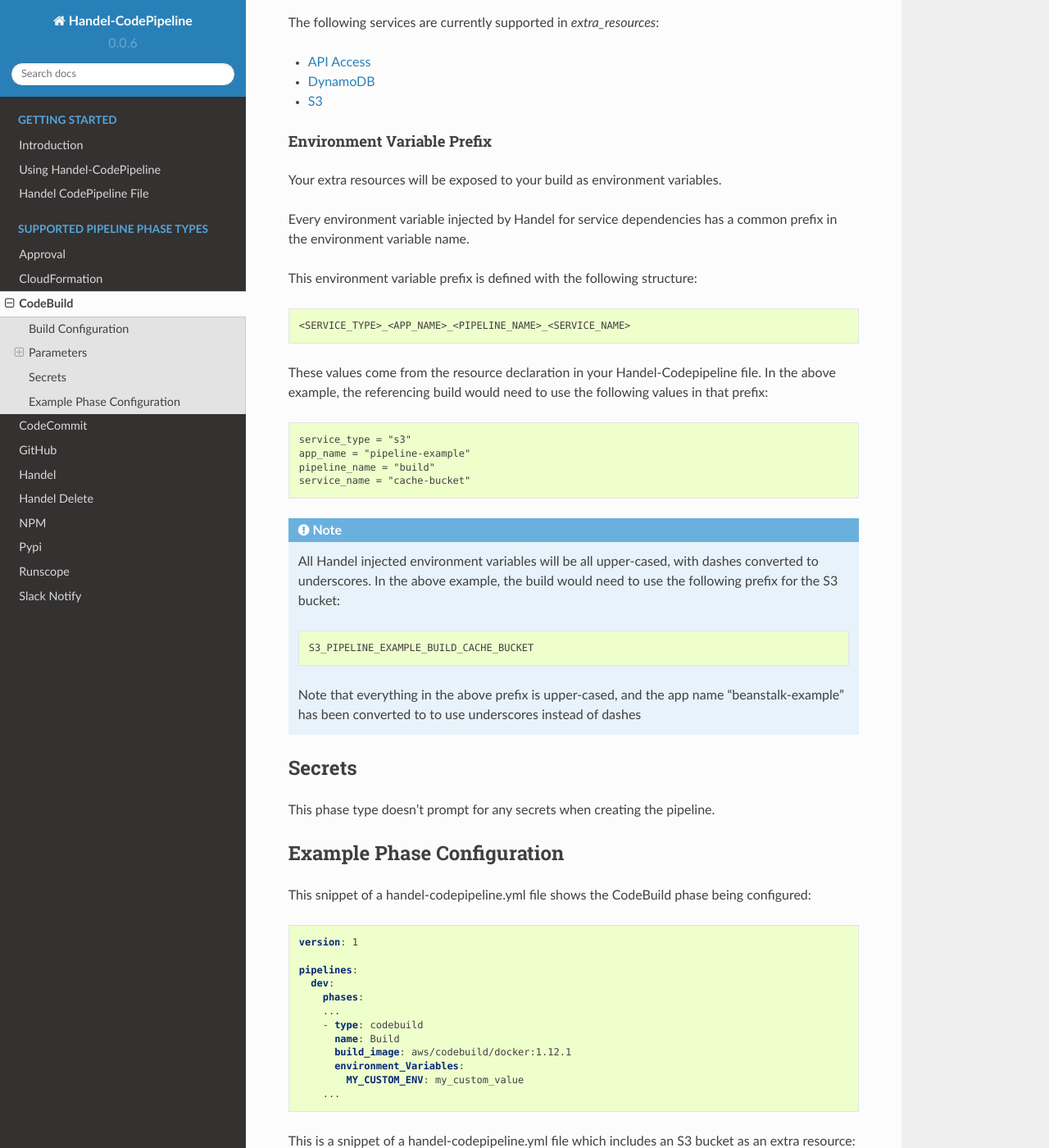
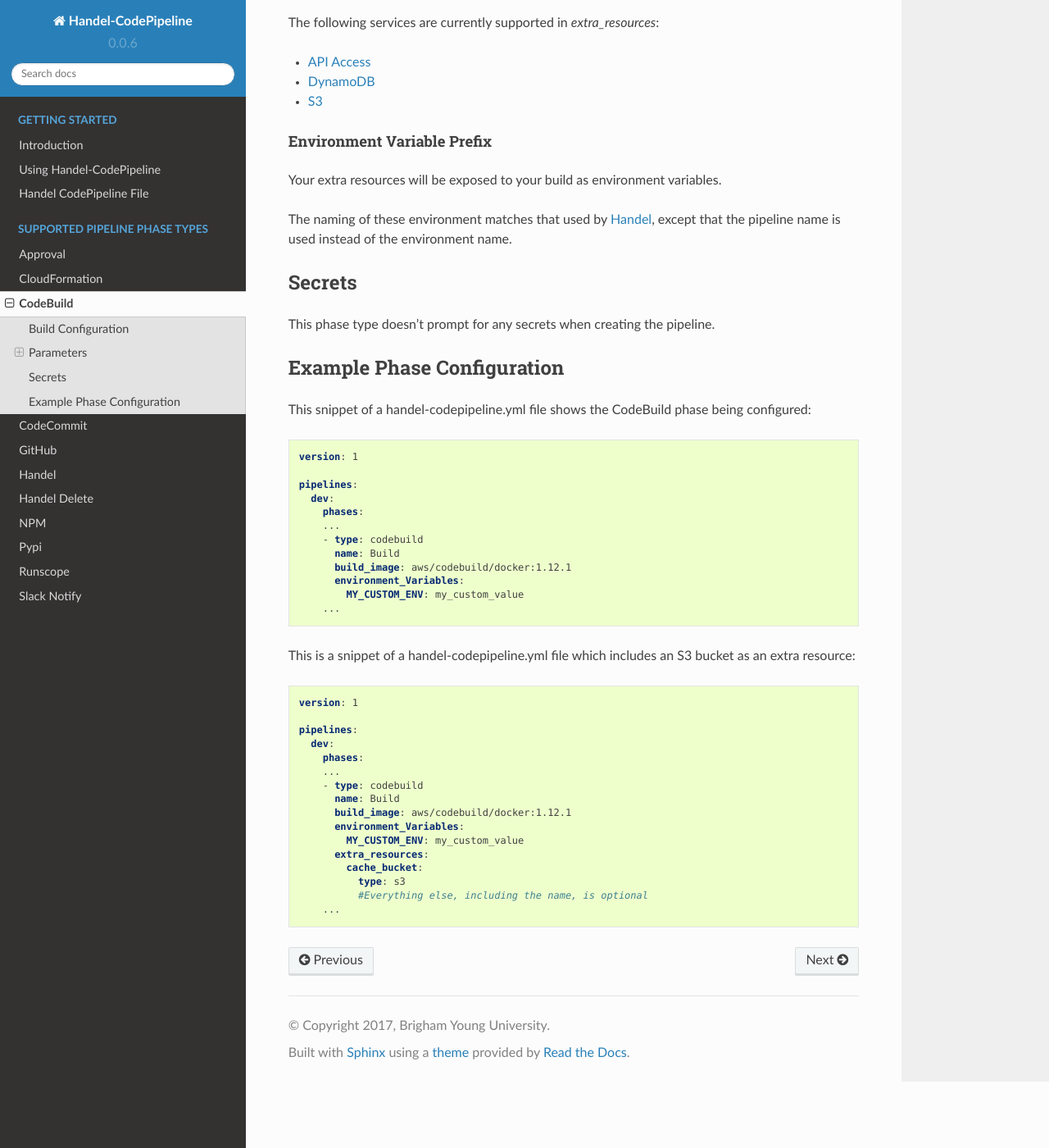
Before and after one commit to byu-oit/handel-codepipeline, a Sphinx documentation site: the page built from docs/phase-types/codebuild.rst, in a window 1280 px wide and 1400 px high, scrolled down 1320 px. Shown: the whole window at 82% size. Built offline with Sphinx 7.4.7 and the Read the Docs theme 2.0.0, drawn with Linux system fonts in a browser that asks for light colours.

Commit message:
Reference Handel env var docs

```diff
--- a/docs/phase-types/codebuild.rst
+++ b/docs/phase-types/codebuild.rst
@@ -85,33 +85,7 @@
 
 Your extra resources will be exposed to your build as environment variables.
 
-Every environment variable injected by Handel for service dependencies has a common prefix in the environment variable name.
-
-This environment variable prefix is defined with the following structure:
-
-.. code-block:: none
-
-   <SERVICE_TYPE>_<APP_NAME>_<PIPELINE_NAME>_<SERVICE_NAME>
-
-These values come from the resource declaration in your Handel-Codepipeline file. In the above example, the referencing build would need to use the following values in that prefix:
-
-.. code-block:: none
-
-    service_type = "s3"
-    app_name = "pipeline-example"
-    pipeline_name = "build"
-    service_name = "cache-bucket"
-
-.. NOTE::
-
-   All Handel injected environment variables will be all upper-cased, with dashes converted to underscores. In the above example, the build would need to use the following prefix for the S3 bucket:
-
-   .. code-block:: none
-
-      S3_PIPELINE_EXAMPLE_BUILD_CACHE_BUCKET
-
-   Note that everything in the above prefix is upper-cased, and the app name "beanstalk-example" has been converted to to use underscores instead of dashes
-
+The naming of these environment matches that used by `Handel <https://handel.readthedocs.io/en/latest/handel-basics/consuming-service-dependencies.html#environment-variable-prefix>`_, except that the pipeline name is used instead of the environment name.
 
 Secrets
 -------
```
